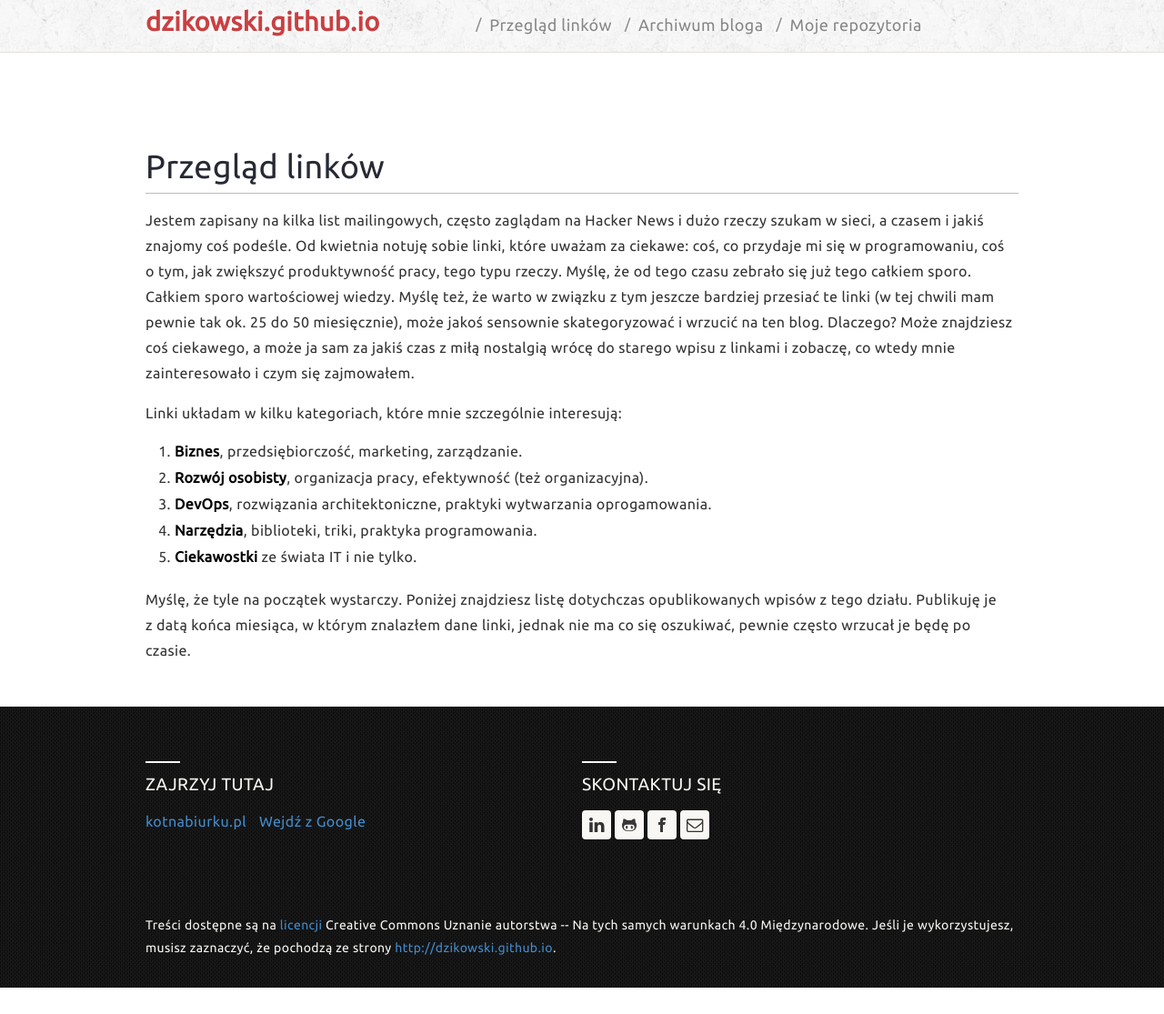
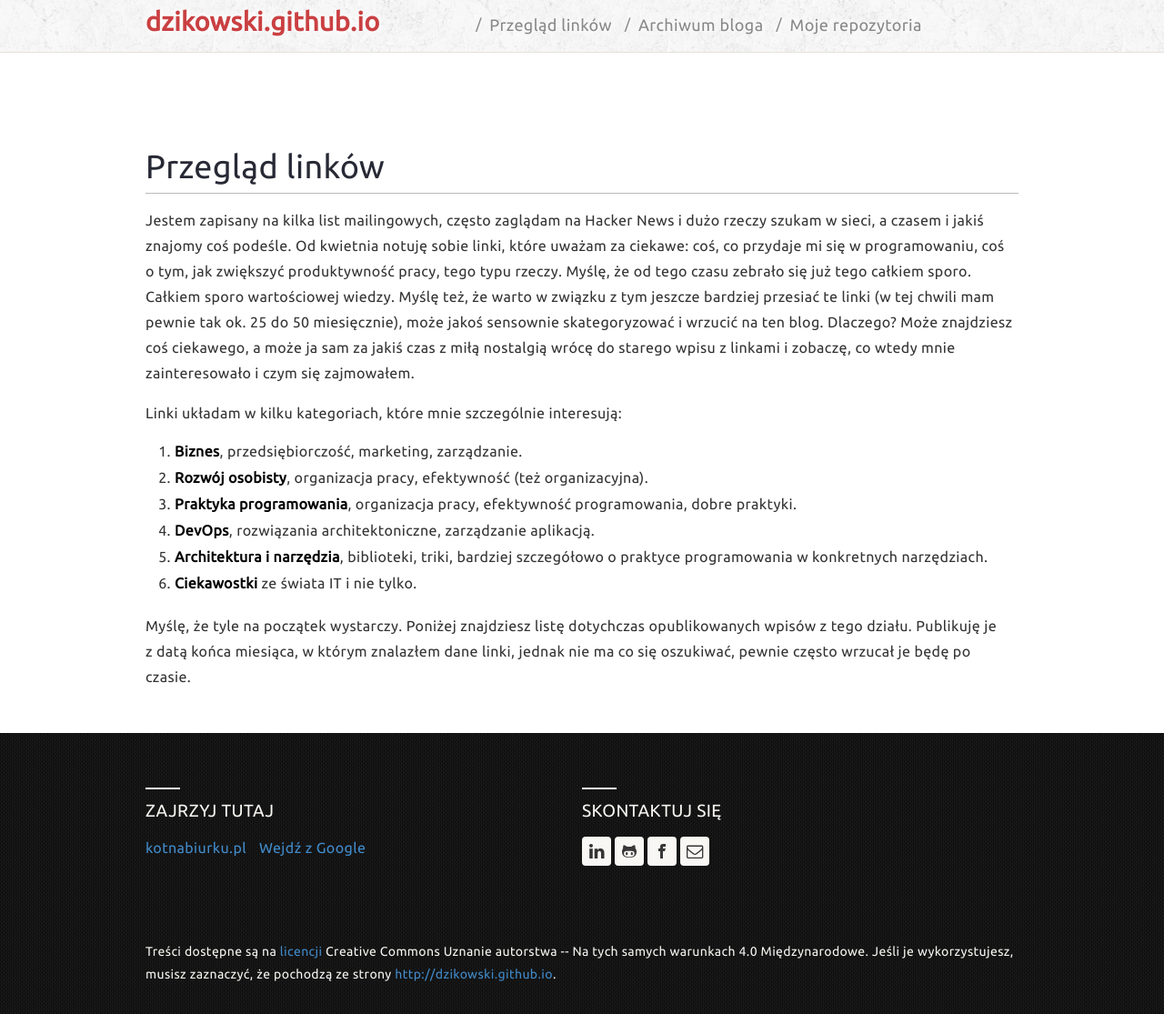
Before and after one commit to dzikowski/dzikowski.github.io, a Jekyll site: the page built from links.html, in a window 1280 px wide and 1115 px high. Shown: the whole window at 91% size. Built offline with Jekyll 4.4.1, drawn with Linux system fonts in a browser that asks for light colours; nearby versions of some CDN libraries.

Commit message:
update links

```diff
--- a/links.html
+++ b/links.html
@@ -15,8 +15,9 @@ title: Przegląd linków
   <ol>
     <li><strong>Biznes</strong>, przedsiębiorczość, marketing, zarządzanie.</li>
     <li><strong>Rozwój osobisty</strong>, organizacja pracy, efektywność (też organizacyjna).</li>
-    <li><strong>DevOps</strong>, rozwiązania architektoniczne, praktyki wytwarzania oprogamowania.</li>
-    <li><strong>Narzędzia</strong>, biblioteki, triki, praktyka programowania.</li>
+    <li><strong>Praktyka programowania</strong>, organizacja pracy, efektywność programowania, dobre praktyki.</li>
+    <li><strong>DevOps</strong>, rozwiązania architektoniczne, zarządzanie aplikacją.</li>
+    <li><strong>Architektura i narzędzia</strong>, biblioteki, triki, bardziej szczegółowo o praktyce programowania w konkretnych narzędziach.</li>
     <li><strong>Ciekawostki</strong> ze świata IT i nie tylko.</li>
   </ol>
   <p>Myślę, że tyle na początek wystarczy. Poniżej znajdziesz listę dotychczas opublikowanych wpisów z tego działu. Publikuję je z datą końca miesiąca, w którym znalazłem dane linki, jednak nie ma co się oszukiwać, pewnie często wrzucał je będę po czasie.</p>
```
